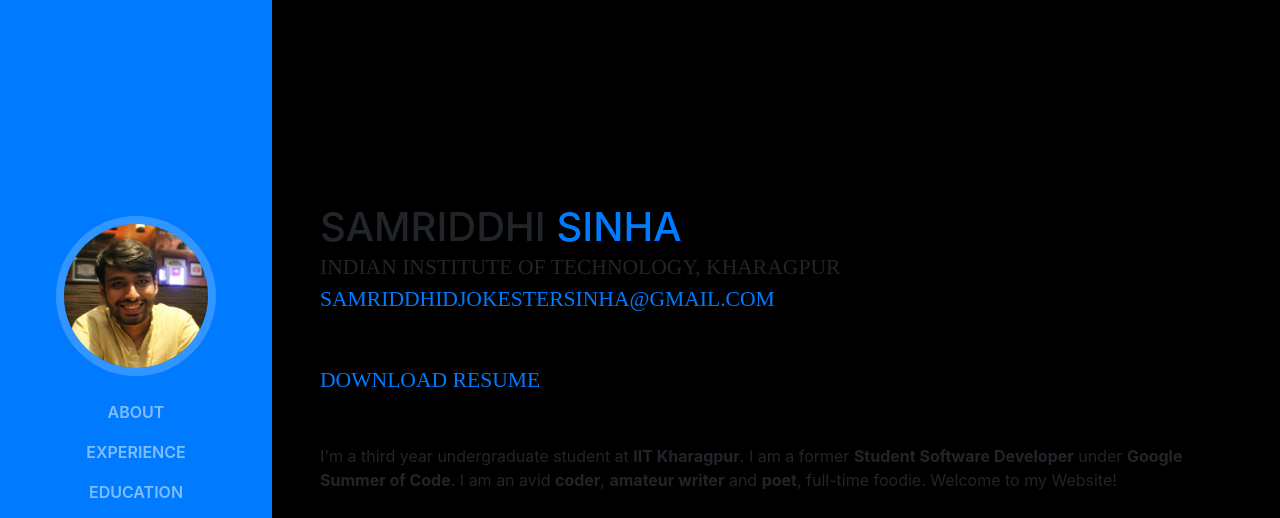
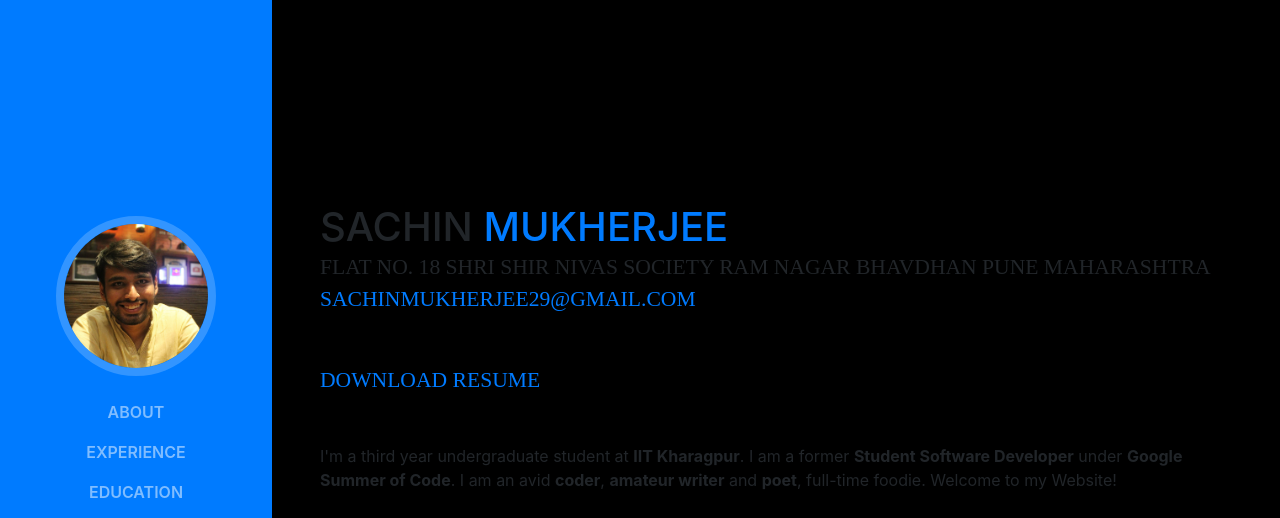
Before and after one commit to sachinmukherjee/sachinmukherjee.github.io, a website with bundled scripts: page index.html in a window 1280 px wide. Shown: the top 518 px of the page. Built offline with nearby package versions, Linux system fonts and the light colour scheme; a web font is replaced by a local one.

Commit message:
changes in index file

```diff
--- a/index.html
+++ b/index.html
@@ -8,7 +8,7 @@
     <meta name="description" content="">
     <meta name="author" content="">
 
-    <title>Samriddhi Sinha</title>
+    <title>Sachin Mukherjee</title>
     <link rel="icon" href="sam.png" sizes="16x16 32x32" type="image/png">
 
     <!-- Bootstrap core CSS -->
@@ -32,7 +32,7 @@
 
     <nav class="navbar navbar-expand-lg navbar-dark bg-primary fixed-top" id="sideNav">
       <a class="navbar-brand js-scroll-trigger" href="#page-top">
-        <span class="d-block d-lg-none">Samriddhi Sinha</span>
+        <span class="d-block d-lg-none">Sachin Mukherjee</span>
         <span class="d-none d-lg-block">
           <img class="img-fluid img-profile rounded-circle mx-auto mb-2" src="img/profile.jpg" alt="">
         </span>
@@ -65,11 +65,11 @@
 
       <section class="resume-section p-3 p-lg-5 d-flex d-column" id="about">
         <div class="my-auto">
-          <h1 class="mb-0">Samriddhi
-            <span class="text-primary">Sinha</span>
+          <h1 class="mb-0">Sachin
+            <span class="text-primary">Mukherjee</span>
           </h1>
-          <div class="subheading mb-5">Indian Institute of Technology, Kharagpur
-            <a href="mailto:samriddhidjokestersinha@gmail.com">samriddhidjokestersinha@gmail.com</a>
+          <div class="subheading mb-5">Flat No. 18 Shri Shir Nivas Society Ram Nagar Bhavdhan Pune Maharashtra
+            <a href="mailto:samriddhidjokestersinha@gmail.com">sachinmukherjee29@gmail.com</a>
           </div>
           <div class="subheading mb-5">
             <a href="https://github.com/djokester/djokester.github.io/raw/master/CurriculumVitae.pdf">Download Resume</a></div>
```
